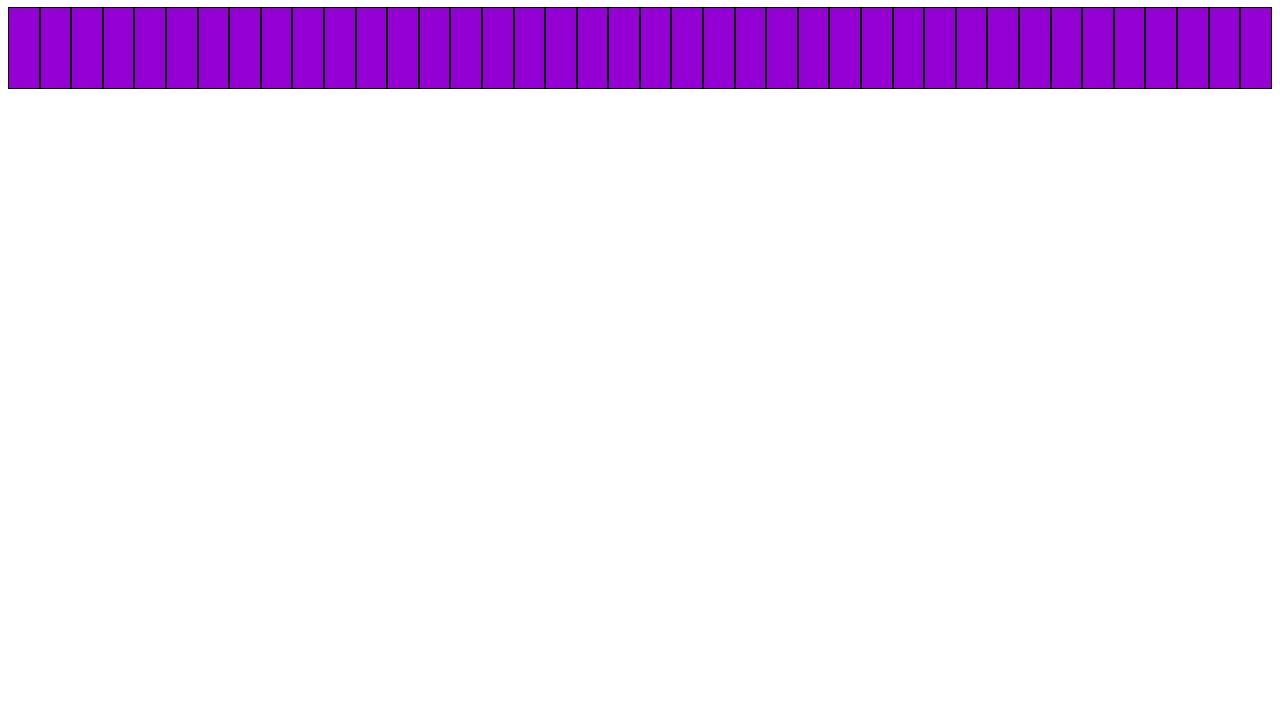
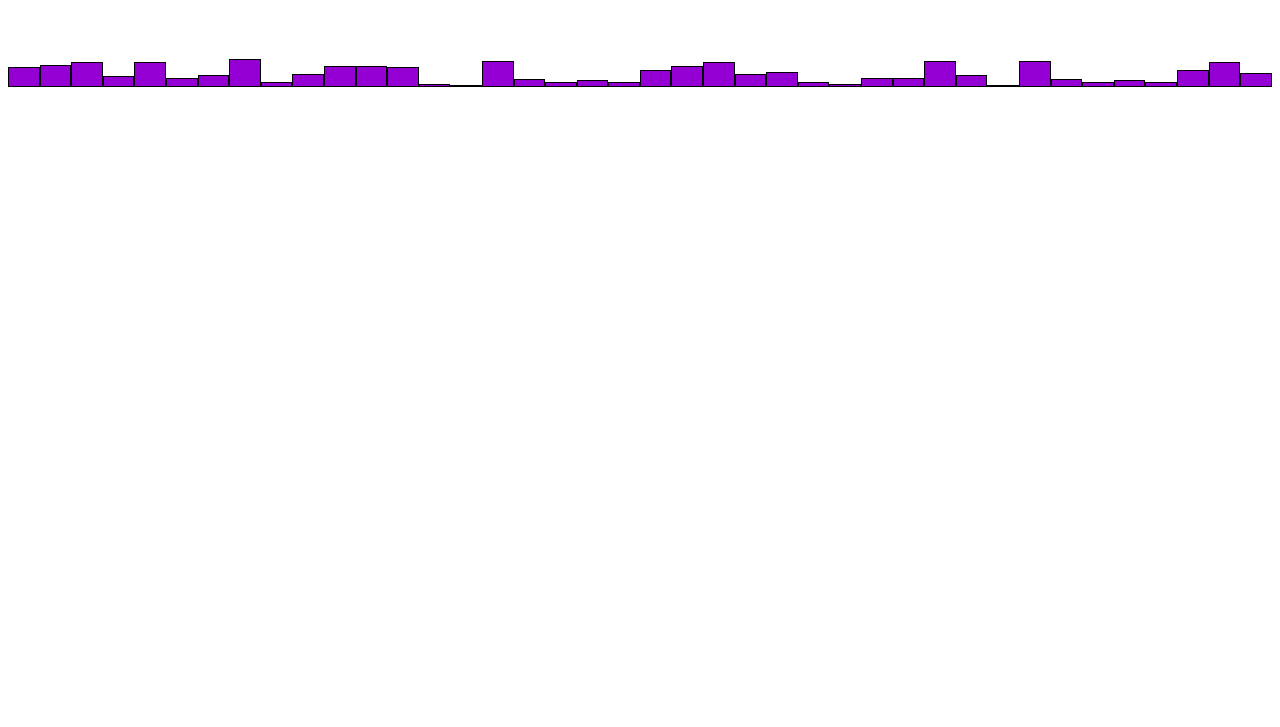
Before and after one commit to tomineodegard-kea/barchart, a plain HTML site: page index.html in a window 1280 px wide. Shown: the part 73-800 px from the top of the page. Drawn offline with Linux system fonts and the light colour scheme.

Commit message:
the bar chart is now working after code review

```diff
--- a/index.html
+++ b/index.html
@@ -10,46 +10,46 @@
   <body>
     <h1>Bar chart - exercise</h1>
     <div id="bars">
-      <div id="bar"></div>
-      <div id="bar"></div>
-      <div id="bar"></div>
-      <div id="bar"></div>
-      <div id="bar"></div>
-      <div id="bar"></div>
-      <div id="bar"></div>
-      <div id="bar"></div>
-      <div id="bar"></div>
-      <div id="bar"></div>
-      <div id="bar"></div>
-      <div id="bar"></div>
-      <div id="bar"></div>
-      <div id="bar"></div>
-      <div id="bar"></div>
-      <div id="bar"></div>
-      <div id="bar"></div>
-      <div id="bar"></div>
-      <div id="bar"></div>
-      <div id="bar"></div>
-      <div id="bar"></div>
-      <div id="bar"></div>
-      <div id="bar"></div>
-      <div id="bar"></div>
-      <div id="bar"></div>
-      <div id="bar"></div>
-      <div id="bar"></div>
-      <div id="bar"></div>
-      <div id="bar"></div>
-      <div id="bar"></div>
-      <div id="bar"></div>
-      <div id="bar"></div>
-      <div id="bar"></div>
-      <div id="bar"></div>
-      <div id="bar"></div>
-      <div id="bar"></div>
-      <div id="bar"></div>
-      <div id="bar"></div>
-      <div id="bar"></div>
-      <div id="bar"></div>
+      <div class="bar"></div>
+      <div class="bar"></div>
+      <div class="bar"></div>
+      <div class="bar"></div>
+      <div class="bar"></div>
+      <div class="bar"></div>
+      <div class="bar"></div>
+      <div class="bar"></div>
+      <div class="bar"></div>
+      <div class="bar"></div>
+      <div class="bar"></div>
+      <div class="bar"></div>
+      <div class="bar"></div>
+      <div class="bar"></div>
+      <div class="bar"></div>
+      <div class="bar"></div>
+      <div class="bar"></div>
+      <div class="bar"></div>
+      <div class="bar"></div>
+      <div class="bar"></div>
+      <div class="bar"></div>
+      <div class="bar"></div>
+      <div class="bar"></div>
+      <div class="bar"></div>
+      <div class="bar"></div>
+      <div class="bar"></div>
+      <div class="bar"></div>
+      <div class="bar"></div>
+      <div class="bar"></div>
+      <div class="bar"></div>
+      <div class="bar"></div>
+      <div class="bar"></div>
+      <div class="bar"></div>
+      <div class="bar"></div>
+      <div class="bar"></div>
+      <div class="bar"></div>
+      <div class="bar"></div>
+      <div class="bar"></div>
+      <div class="bar"></div>
+      <div class="bar"></div>
     </div>
     <script src="script.js"></script>
   </body>
--- a/script.js
+++ b/script.js
@@ -1,22 +1,51 @@
 // 10.02.22 - Bar chart, using MVC pattern
 "use strict";
 
-window.addEventListener("load", init);
+window.addEventListener("load", setUp);
 
-const model = [8, 12, 32, 4, 13, 24, 23, 22, 1, 0, 30, 7, 3, 6, 3, 19, 24, 29, 14, 16, 3, 1, 9, 8, 30, 12, 0, 30, 7, 3, 6, 3, 19, 29, 15, 2, 8];
-const bar = document.querySelector("#bar");
+const dataArray = [8, 12, 32, 4, 13, 24, 23, 22, 1, 0, 30, 7, 3, 6, 3, 19, 24, 29, 14, 16, 3, 1, 9, 8, 30, 12, 0, 30, 7, 3, 6, 3, 19, 29, 15, 2, 8];
+const bar = document.querySelectorAll(".bar");
+let counter = 0;
 
-function init() {
-  console.log("init");
+function setUp() {
+  console.log("setup");
+  // setting a delay for 1 sec
+  setTimeout(loop, 1000);
 }
 
-function loop() {}
+function loop() {
+  // to be able to use the random number generated in the getRandomNumberOfCustomers, we need to store it to a variable
+  const queueSize = getRandomNumberOfCustomers();
 
-// model
-function getNumberOfCustomers() {}
+  if (counter < 40) {
+    // so if the counter is less than 40, add a random element from queueSize to the beginning of the array
+    dataArray.unshift(queueSize);
+    // the counter is adding up
+    counter++;
+    updateBars();
+  } else {
+    // else add one to the counter and set the array.lengt to 40 (showing no more than 40 bars)
+    counter++;
+    dataArray.length = 40;
+    dataArray.unshift(queueSize);
+    updateBars();
+  }
+  console.log(dataArray);
+  setUp();
+}
 
-// view
-function displayData() {}
+function updateBars() {
+  console.log("updateBars");
 
-// controller
-function modifyModel() {}
+  // setting the iterator to 0, if the iterator is less than 40, add one to the iterator
+  for (let iterator = 0; iterator < 40; iterator++) {
+    // updating the textContent for the iterator, from the dataArray
+    bar.textContent = dataArray[iterator];
+    bar[iterator].style.height = `${dataArray[iterator]}%`;
+  }
+}
+
+function getRandomNumberOfCustomers() {
+  // get your random number of customers from the array
+  return Math.floor(Math.random() * 32);
+}
--- a/style.css
+++ b/style.css
@@ -2,8 +2,9 @@
   display: flex;
   justify-content: space-around;
   height: 5rem;
+  align-items: flex-end;
 }
-#bar {
+.bar {
   flex-grow: 1;
   border: 1px solid black;
   background-color: darkviolet;
```
